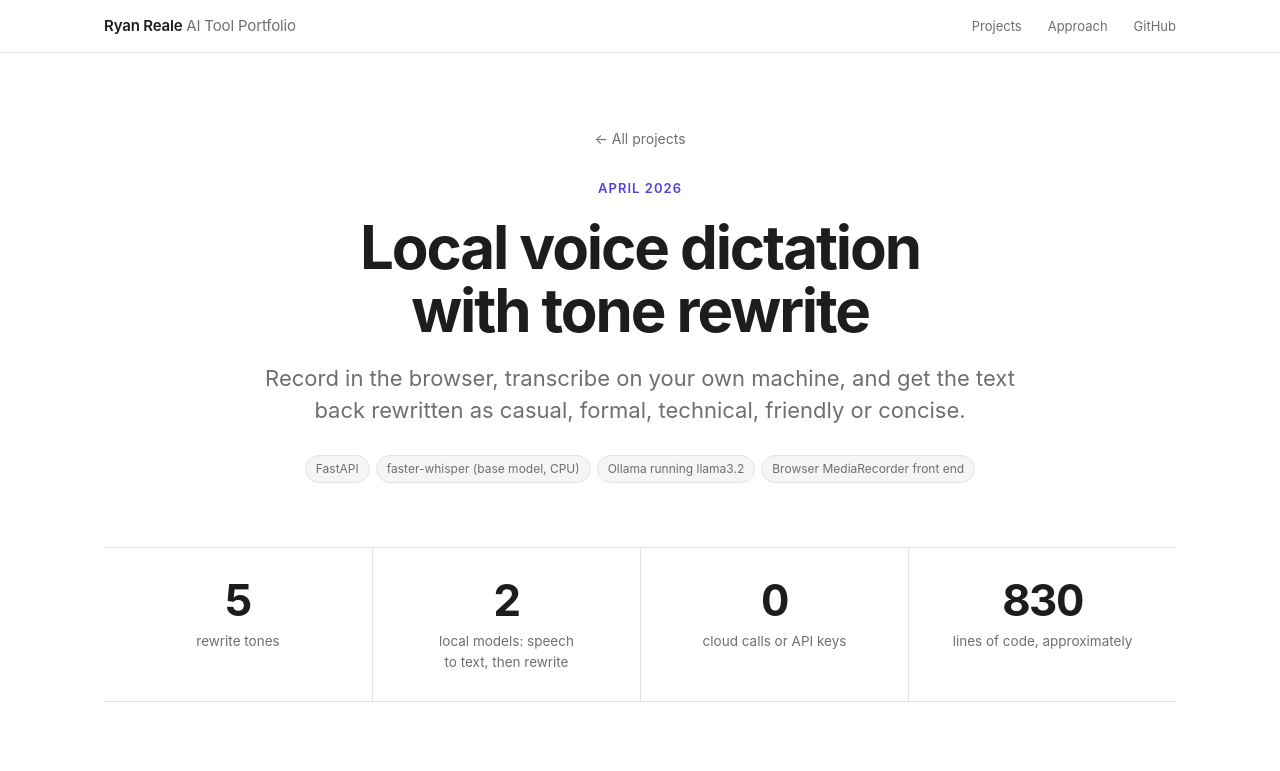
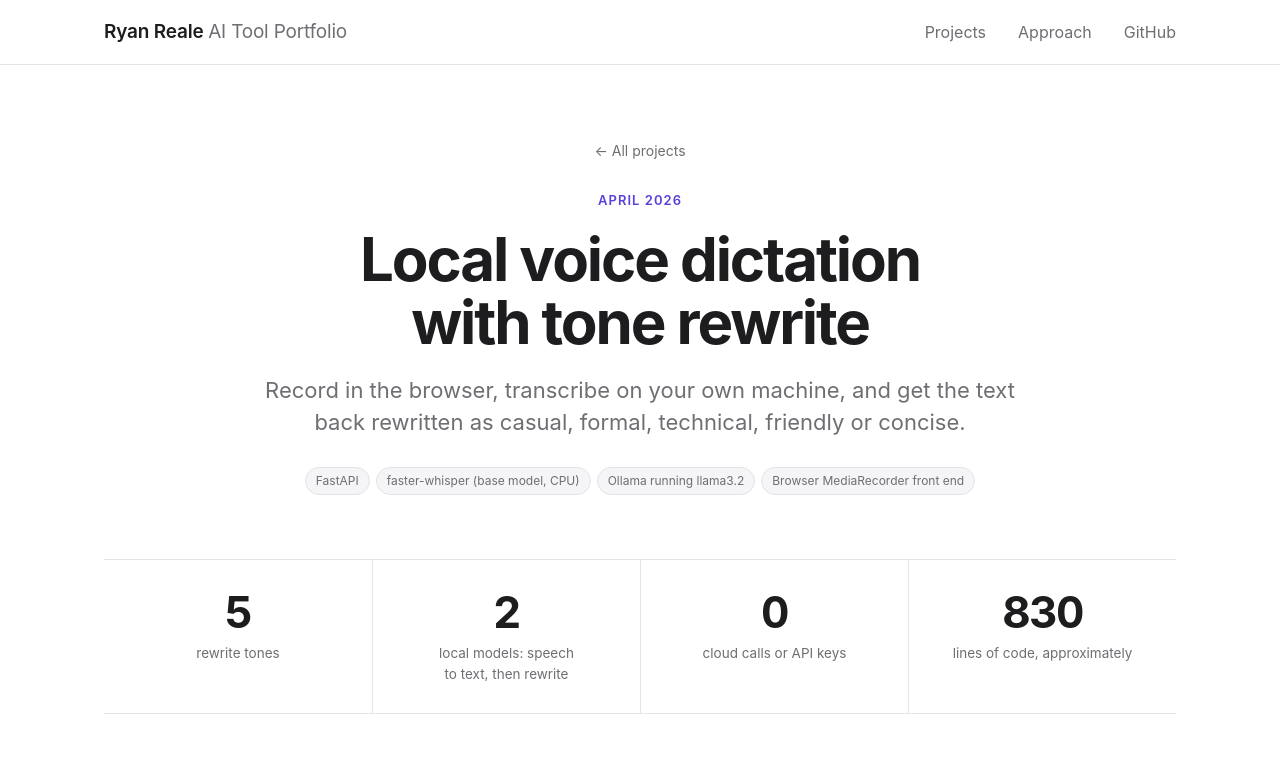
Before and after one commit to RSR71/ryan-reale-ai-tool-portfolio, a plain HTML site: page projects/dictation.html in a window 1280 px wide. Shown: the top 771 px of the page. Drawn offline with Linux system fonts and the light colour scheme.

Commit message:
Add screenshots to every project tile; larger navigation text
Co-Authored-By: Claude Fable 5.2 <noreply@anthropic.com>

```diff
--- a/assets/style.css
+++ b/assets/style.css
@@ -22,14 +22,14 @@ img{max-width:100%}
 
 /* nav */
 header.top{position:sticky;top:0;z-index:50;background:var(--nav);backdrop-filter:saturate(180%) blur(18px);-webkit-backdrop-filter:saturate(180%) blur(18px);border-bottom:1px solid var(--line)}
-header.top .wrap{display:flex;justify-content:space-between;align-items:center;height:52px;gap:16px}
-.brand{font-weight:600;color:var(--ink);font-size:15px;letter-spacing:-.01em;white-space:nowrap}
+header.top .wrap{display:flex;justify-content:space-between;align-items:center;height:64px;gap:16px}
+.brand{font-weight:600;color:var(--ink);font-size:19px;letter-spacing:-.01em;white-space:nowrap}
 .brand:hover{text-decoration:none}
 .brand span{color:var(--mute);font-weight:400}
-nav{display:flex;gap:26px}
-nav a{font-size:13px;color:var(--mute);transition:color .15s}
+nav{display:flex;gap:32px}
+nav a{font-size:16px;color:var(--mute);transition:color .15s}
 nav a:hover{color:var(--ink);text-decoration:none}
-@media(max-width:560px){.brand span{display:none}nav{gap:18px}}
+@media(max-width:560px){.brand span{display:none}nav{gap:18px}nav a{font-size:15px}}
 
 /* hero */
 .hero{padding:112px 0 88px;text-align:center}
--- a/projects/dictation.html
+++ b/projects/dictation.html
@@ -33,6 +33,7 @@
 <li><b>Five tones.</b> Casual, formal, technical, friendly and concise, each with its own rewrite instruction.</li>
 <li><b>Fails safe.</b> If the language model is unavailable, the app returns the raw transcript instead of an error. A health endpoint reports the status of both models.</li>
 </ul>
+<figure class="wide"><img src="../assets/img/dictation.png" alt="Dictation app screen with record button, tone selector and transcript panels"><figcaption>The app screen: record, pick a tone, then copy the raw or polished text.</figcaption></figure>
 </div></div>
 <div class="wrap narrow"><div class="pnav">
 <a href="condo-tour.html"><small>&larr; Previous</small><b>Floor plan to 3D walkthrough</b></a>
```
Also changed, not shown: index.html (+1 -1 lines), projects/statement-pipeline.html (+3 -1 lines), assets/img/dictation.png (added), assets/img/statement-dashboard.png (added), assets/img/statement-pipeline.png (added).
